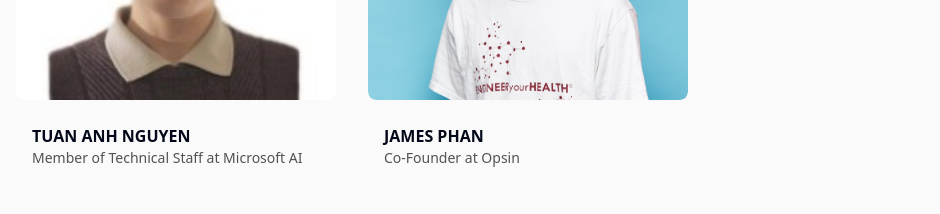
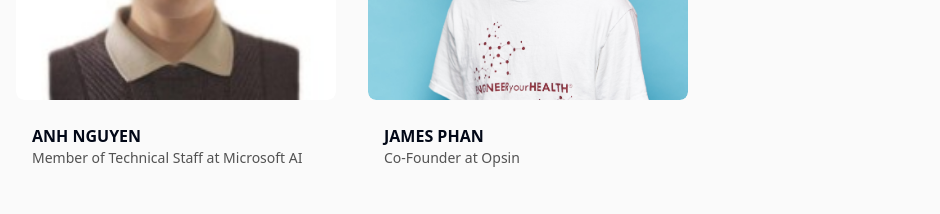
Before and after one commit to tuedolm/techsummit2024, a Next.js app: page / in a window 1280 px wide. Shown: the part 8080-8294 px from the top of the page, without its empty margins (112-1052 px from the left). Built offline with nearby package versions, Linux system fonts and the light colour scheme; a web font is replaced by a local one.

Commit message:
add Thai Duong bio and change Anh Nguyen name.

```diff
--- a/components/SpeakersSection.tsx
+++ b/components/SpeakersSection.tsx
@@ -30,7 +30,17 @@ const speakers = [
     name: "THAI DUONG",
     title: "Chief at Calif",
     image: "/speakers/thaiduong-photo.webp",
-    description: `Detailed information about Thai Duong.`,
+    description: `
+      Mr. Thai Dương, Panelist for AI: Beyond the Horizon🌅Exclusive Panel Discussion at Conference Day - Tech Summit 2024
+
+      We are pleased to introduce Mr. Thai Dương, who will participate in this year's deep-dive panel discussion on AI. Born in Saigon and describing himself as having “grown up on the Internet,” Mr. Thai Dương is a renowned cybersecurity engineer known for his significant contributions to detecting and mitigating SSL attack techniques such as BEAST, CRIME, and POODLE. Along with a colleague, he discovered a cryptographic vulnerability in ASP.NET that affected millions of websites and won the Pwnie Award in 2011.
+
+      Thai has spoken at several prestigious conferences such as Black Hat Europe, Real World Crypto, and IEEE S&P. His research has been featured in the New York Times and BBC and was voted as the best attack technique of 2011, 2012, and 2013.
+
+      With 12 years at Google, Thai led the design and assessment of security for thousands of products, co-founded the ISE Crypto team, and created Project Wycheproof and Google Tink. These projects are widely used in nearly all of Google's systems and thousands of Android applications. He won the Feats of Engineering Google Awards in 2017 and 2019.
+
+      Currently, he is running Calif, a California-based cybersecurity company with the goal of protecting the world's critical digital infrastructure. He also frequently shares his insights on his personal blog: vnhacker.substack.com.
+    `,
     linkedin: "https://www.linkedin.com/in/thaidn/",
   },
   {
@@ -148,10 +158,10 @@ const speakers = [
     linkedin: "https://www.linkedin.com/in/tuan-nguyen-doan",
   },
   {
-    name: "TUAN ANH NGUYEN",
+    name: "ANH NGUYEN",
     title: "Member of Technical Staff at Microsoft AI",
     image: "/speakers/tuananhnguyen-photo.jpeg",
-    description: `Detailed information about Tuan Anh Nguyen.`,
+    description: `Detailed information aboutAnh Nguyen.`,
     linkedin: "https://www.linkedin.com/in/anh-nguyen-1b0a05126/",
   },
   {
```
